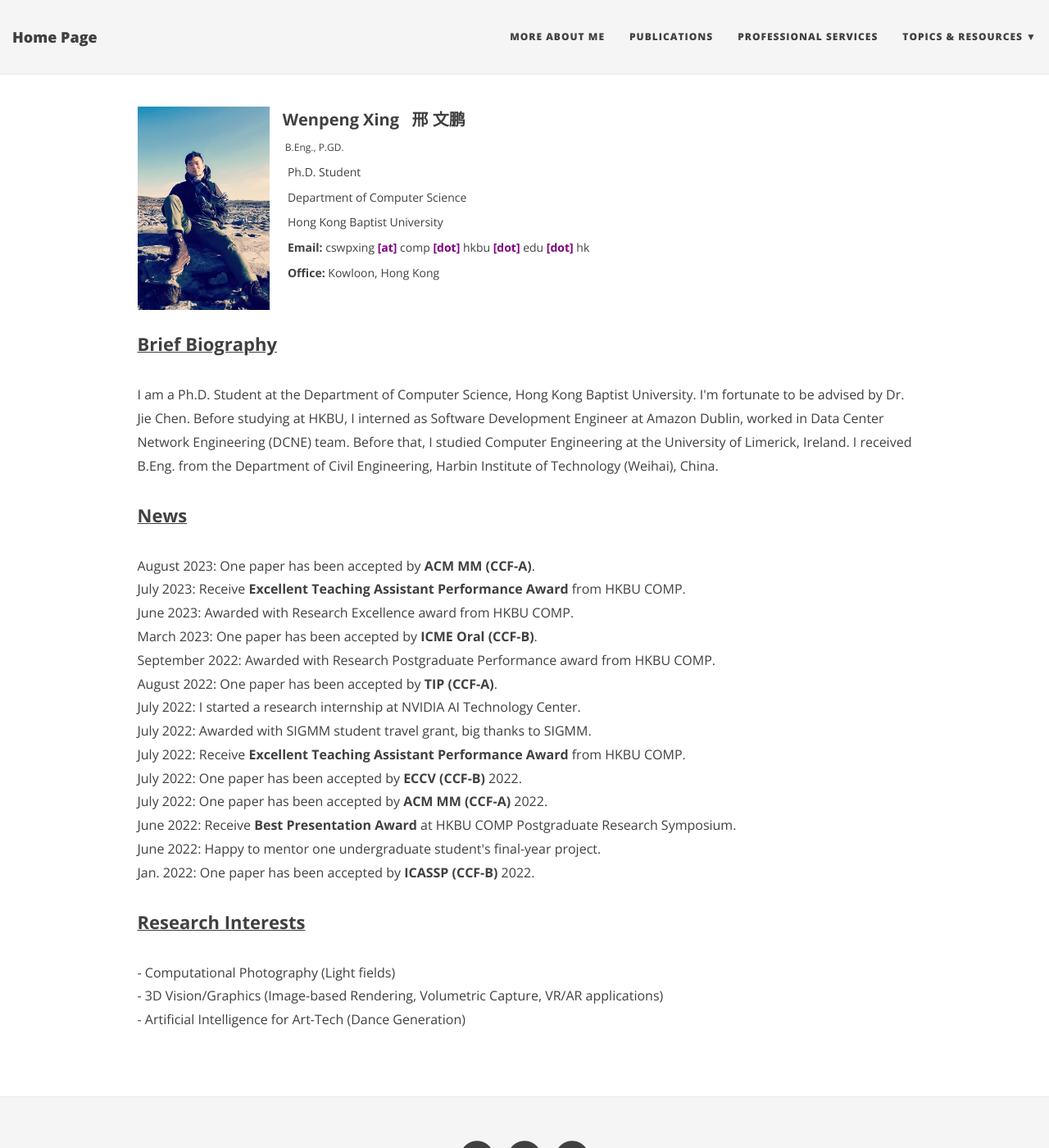
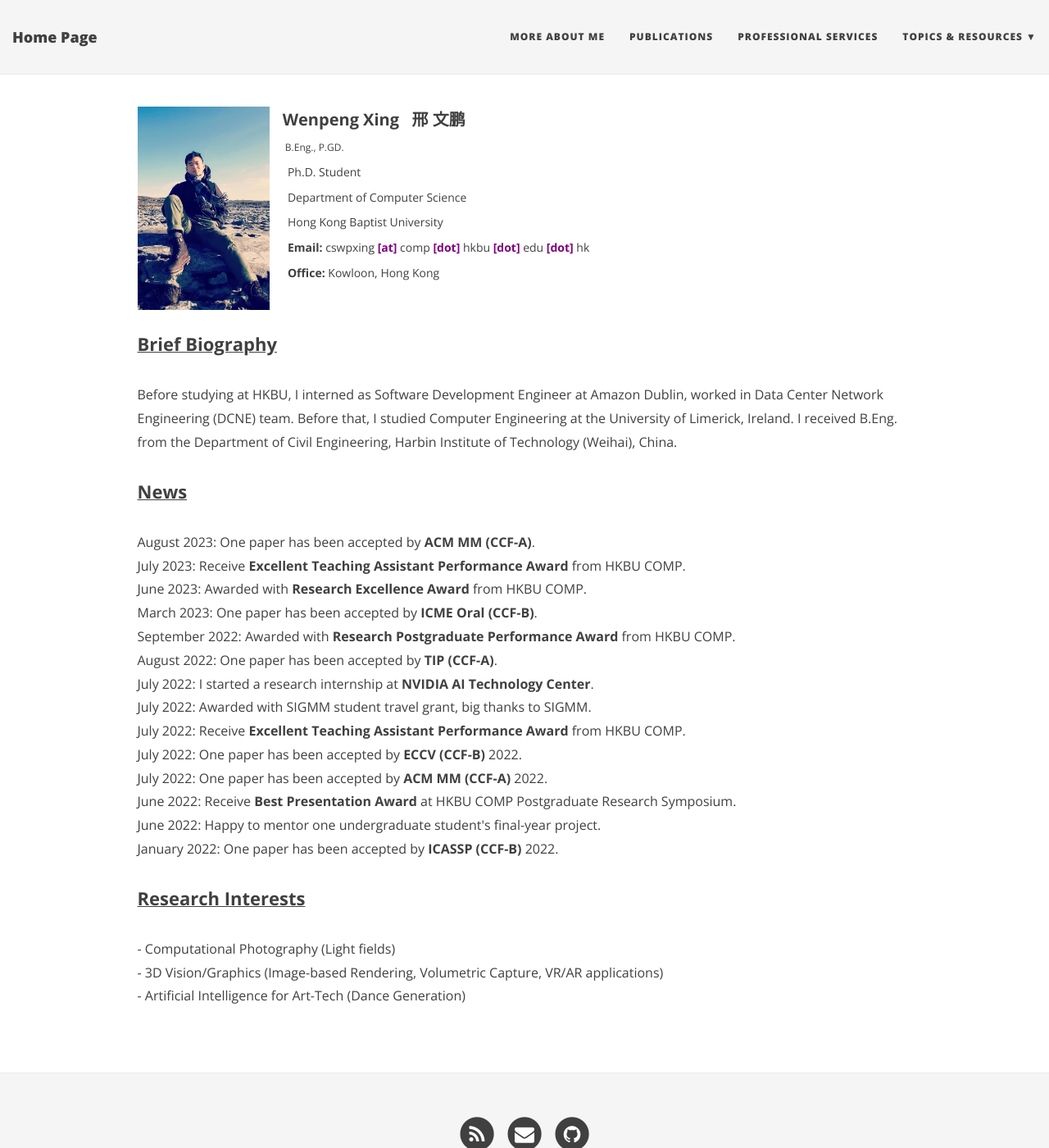
Before and after one commit to Derry-Xing/derry-xing.github.io, a Jekyll site: the page built from index.html, in a window 1280 px wide and 1400 px high. Shown: the whole window at 82% size. Built offline with Jekyll 4.4.1, drawn with Linux system fonts in a browser that asks for light colours; nearby versions of some CDN libraries; the list of posts is cut into pages by our own code.

Commit message:
Update index.html

```diff
--- a/index.html
+++ b/index.html
@@ -48,8 +48,6 @@ use-site-title: true
 <p><span
 		style="font-size:16px;font-family: 'Open Sans', 'Helvetica Neue', Helvetica, Arial, sans-serif; text-align: justify;">
 		<span style="color: rgb(64, 64, 64); text-align: justify; background-color: rgb(255, 255, 255);">
-			I am a Ph.D. Student at the Department of Computer Science, Hong Kong Baptist University. I'm
-			fortunate to be advised by Dr. Jie Chen.
 			Before studying at HKBU, I interned as Software Development Engineer at Amazon Dublin, worked in Data
 			Center Network Engineering (DCNE) team.
 			Before that, I studied Computer Engineering at the University of Limerick, Ireland.
@@ -65,11 +63,11 @@ use-site-title: true
 		<span style="color: rgb(64, 64, 64); text-align: justify; background-color: rgb(255, 255, 255);">
 			August 2023: One paper has been accepted by <strong>ACM MM (CCF-A)</strong>. <br>
 			July 2023: Receive <strong>Excellent Teaching Assistant Performance Award</strong> from HKBU COMP. <br>
-			June 2023: Awarded with Research Excellence award from HKBU COMP. <br>
+			June 2023: Awarded with <strong>Research Excellence Award</strong> from HKBU COMP. <br>
 			March 2023: One paper has been accepted by <strong>ICME Oral (CCF-B)</strong>. <br>
-			September 2022: Awarded with Research Postgraduate Performance award from HKBU COMP. <br>
+			September 2022: Awarded with <strong>Research Postgraduate Performance Award</strong> from HKBU COMP. <br>
 			August 2022: One paper has been accepted by <strong>TIP (CCF-A)</strong>. <br>
-			July 2022: I started a research internship at NVIDIA AI Technology Center. <br>
+			July 2022: I started a research internship at <strong>NVIDIA AI Technology Center</strong>. <br>
 			July 2022: Awarded with SIGMM student travel grant, big thanks to SIGMM. <br>
 			July 2022: Receive <strong>Excellent Teaching Assistant Performance Award</strong> from HKBU COMP. <br>
 			July 2022: One paper has been accepted by <strong>ECCV (CCF-B)</strong> 2022. <br>
@@ -77,7 +75,7 @@ use-site-title: true
 			June 2022: Receive <strong>Best Presentation Award</strong> at HKBU COMP Postgraduate Research Symposium.
 			<br>
 			June 2022: Happy to mentor one undergraduate student's final-year project. <br>
-			Jan. 2022: One paper has been accepted by <strong>ICASSP (CCF-B)</strong> 2022.
+			January 2022: One paper has been accepted by <strong>ICASSP (CCF-B)</strong> 2022.
 		</span></span></p>
 
 
```
